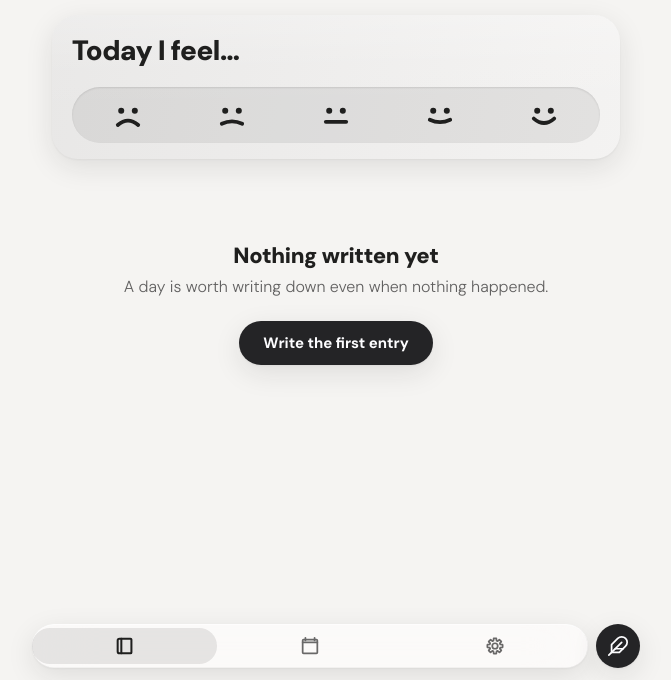
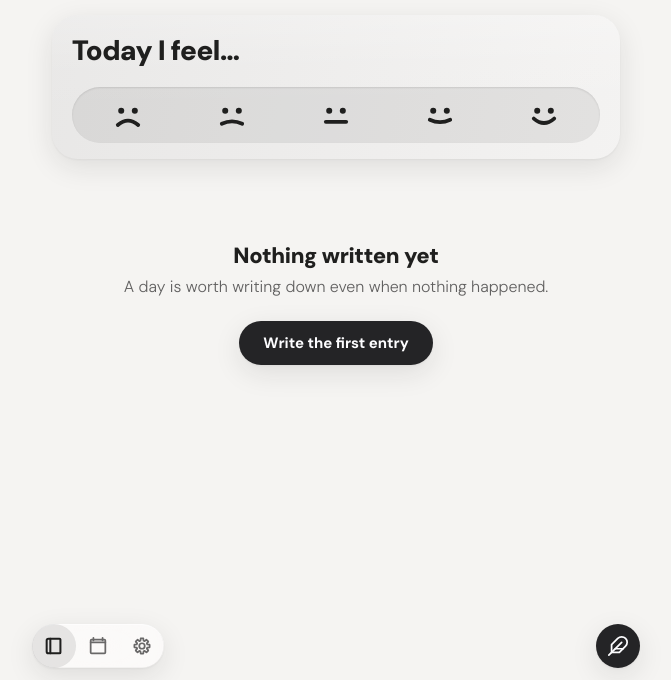
Before and after one commit to zoeallgaier/digijournal, a plain HTML site: page index.html in a window 1280 px wide. Shown: the part 120-800 px from the top of the page, without its empty margins (304-975 px from the left). Drawn offline with Linux system fonts and the light colour scheme.

Commit message:
Round the nav's mark, and let the pane hug its tabs
The pane stretched the full measure with the quill on the end, which made
each cell 100pt wide and its selection a lozenge. It is 132 now — exactly
its three targets — so the cell is --tap square and the mark rounds to the
same circle the quill and the back button already wear. One shape in the
chrome, at one size.

.bar-inner is space-between, so the pane and the quill float apart rather
than the nav stretching to meet it. The act state still takes the width
back with flex: 1, so Publish is a full field.

The tabs keep their glyphs. Every tab is still 44x44. 320 checks pass.

Co-Authored-By: Claude Opus 5 <noreply@anthropic.com>

```diff
--- a/css/app.css
+++ b/css/app.css
@@ -470,9 +470,13 @@
   pointer-events: none;
 }
 
+/* Space-between, so the two islands sit at the ends rather than the nav
+   stretching to meet the quill. In the act state the pill is flex: 1 and
+   takes the width back, which is what keeps Publish a full-width field. */
 .bar-inner {
   display: flex;
   align-items: center;
+  justify-content: space-between;
   gap: var(--s-2);
   width: 100%;
   max-width: var(--measure);
@@ -480,36 +484,44 @@
 }
 
 /* ---- navigate ------------------------------------------------------------
-   One glass pane holding three 44pt targets. The pane is the surface; the
-   buttons inside it carry no glass of their own, for the same reason the
-   toolbar's capsules drop theirs once the toolbar itself turns to glass —
-   glass on glass reads as a smear rather than two panes. */
+   One glass pane holding three 44pt targets, and NO WIDER THAN THEY ARE. It
+   used to stretch the full measure with the quill on the end; it hugs its
+   three dots now and the two float apart, which is what `space-between` on
+   .bar-inner is doing. The pane is the surface; the buttons inside it carry
+   no glass of their own, for the same reason the toolbar's capsules drop
+   theirs once the toolbar itself turns to glass — glass on glass reads as a
+   smear rather than two panes. */
 .bar-nav {
-  flex: 1;
-  min-width: 0;
-  display: grid;
-  grid-template-columns: repeat(3, 1fr);
+  flex: 0 0 auto;
+  display: flex;
   height: var(--tap);
-  border-radius: var(--r-xl);
+  border-radius: var(--r-full);
   animation: fade var(--d-mid) var(--ease) both;
 }
 .bar-nav[hidden] { display: none; }
 
-/* The selection. NOTHING IN JS KNOWS WHERE THIS SITS — app.js writes
-   `data-tab` and the transform below is what moves it, the same division of
-   labour as the mood card's thumb. Which is also why it slides: it is one
-   element being moved rather than three being repainted.
+/* THE SELECTION IS A CIRCLE, NOT AN OVAL — Zoe, 13 Aug 2026. It was a
+   rounded rectangle spanning a third of a full-width pane, which at 100pt
+   wide read as a lozenge; the pane is only as wide as its three targets now,
+   so a --tap circle fills a cell exactly and the mark is the same round
+   capsule the quill and the toolbar's back button wear. One shape in the
+   chrome, at one size.
 
-   The pane carries no padding of its own, so each tab is the full --tap in
-   both directions — the selection is inset instead, which is what keeps a
-   44pt target under a 36pt-tall pill. */
+   NOTHING IN JS KNOWS WHERE THIS SITS — app.js writes `data-tab` and the
+   transform below is what moves it, the same division of labour as the mood
+   card's thumb. Which is also why it slides: it is one element being moved
+   rather than three being repainted. The cell and the circle are both
+   exactly --tap, so translateX(100%) lands on the next one.
+
+   The pane carries no padding, so each tab is the full --tap in both
+   directions and the circle is not inset from it. */
 .bar-nav-sel {
   position: absolute;
-  top: var(--s-1);
-  bottom: var(--s-1);
+  top: 0;
   left: 0;
-  width: calc(100% / 3);
-  border-radius: var(--r-xl);
+  width: var(--tap);
+  height: var(--tap);
+  border-radius: var(--r-full);
   background: rgb(var(--ink-rgb) / 0.10);
   transition: transform var(--d-mid) var(--ease);
 }
@@ -525,9 +537,9 @@
   position: relative;
   display: grid;
   place-items: center;
-  min-width: var(--tap);
-  height: 100%;
-  border-radius: var(--r-xl);
+  width: var(--tap);
+  height: var(--tap);
+  border-radius: var(--r-full);
   color: var(--ink-3);
   transition: color var(--d-mid) var(--ease), transform var(--d-fast) var(--ease);
 }
@@ -539,10 +551,10 @@
   stroke-linecap: round;
   stroke-linejoin: round;
 }
-/* The selected tab is TWO channels, not one: the pill behind it and full-
-   strength ink in it. The pill alone would be a colour difference, and the
-   ink alone would be a colour difference — together they are a shape and a
-   weight. aria-current is the third, for anyone not looking. */
+/* The selected tab is TWO channels, not one: the circle behind it and full-
+   strength ink in it. Either alone would be a colour difference; together
+   they are a shape and a weight. aria-current is the third, for anyone not
+   looking. */
 .bar-tab[aria-current] { color: var(--ink); }
 .bar-tab[aria-current] svg { stroke-width: var(--stroke-bold); }
 .bar-tab[data-tone='danger'] { color: var(--danger); }
```
Also changed, not shown: tools/test.html (+18 -0 lines), 1 other file.
